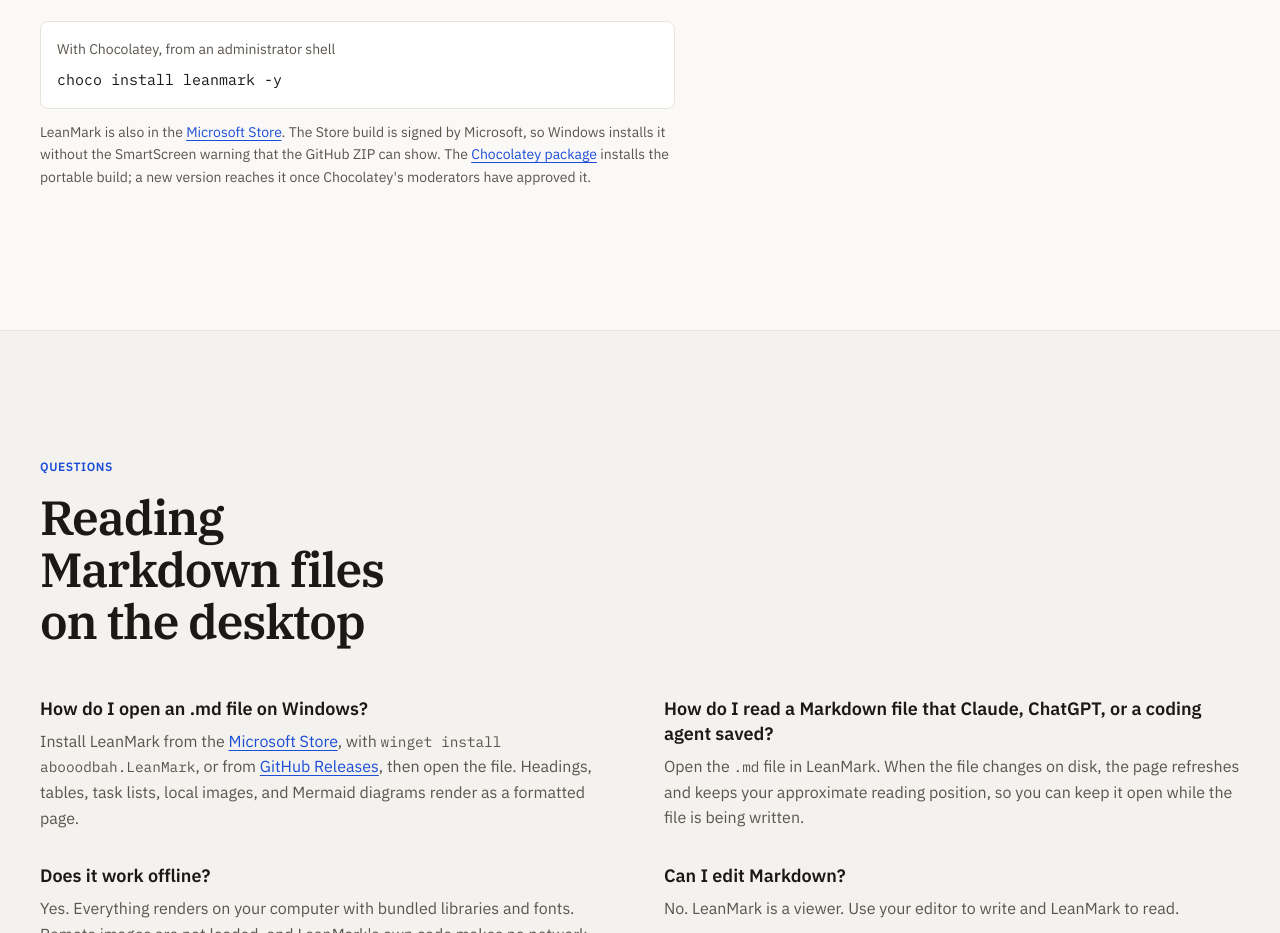
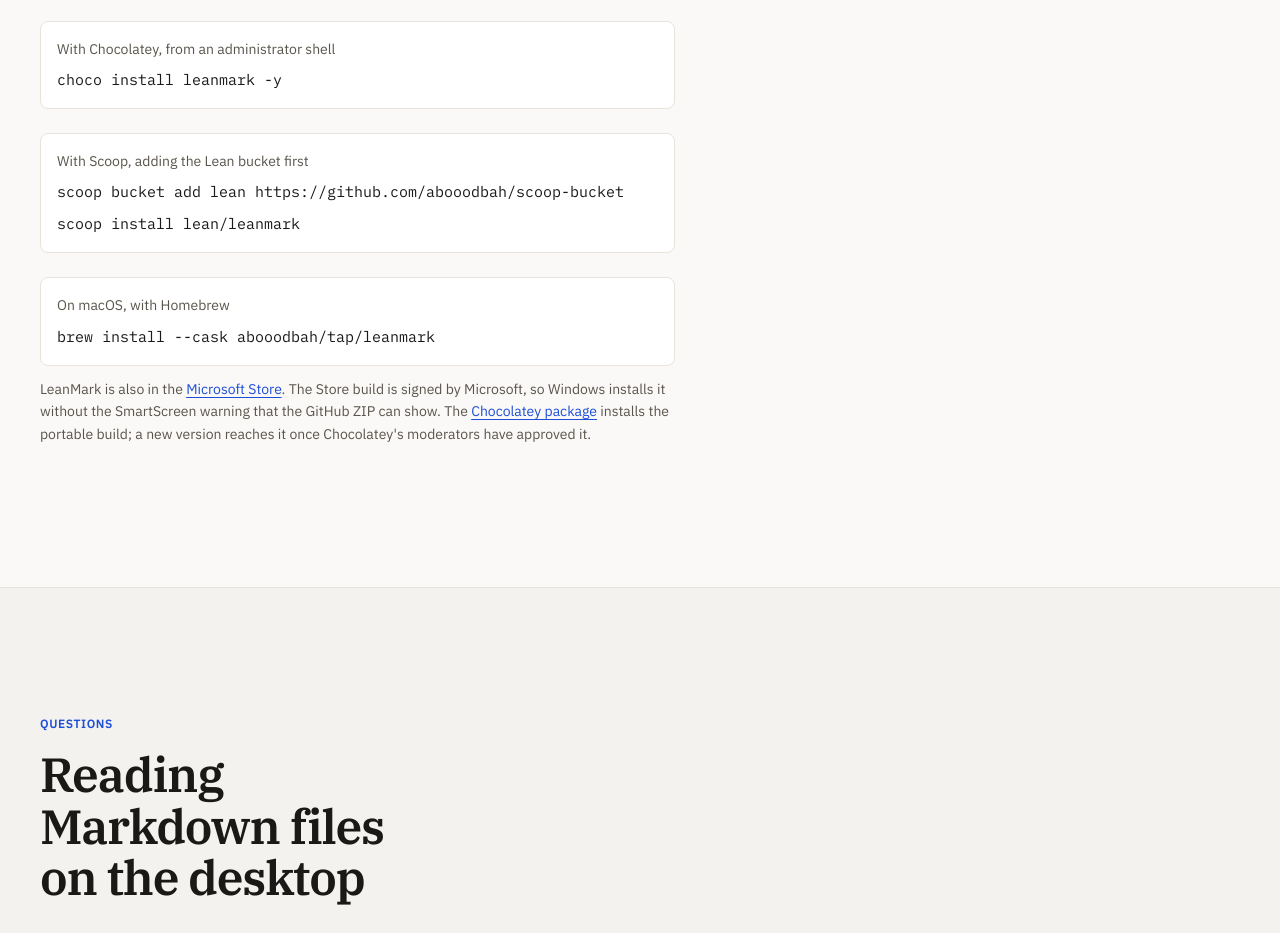
Before and after one commit to abooodbah/leanmark, a website: page site/index.html in a window 1280 px wide. Shown: the part 5464-6397 px from the top of the page. Drawn offline with Linux system fonts and the light colour scheme.

Commit message:
List the Scoop and Homebrew commands in the site's install section
The FAQ already says LeanMark is on Scoop and Homebrew, and the README has
both commands; the install section now shows them too.

```diff
--- a/site/index.html
+++ b/site/index.html
@@ -359,6 +359,15 @@
             <span>With Chocolatey, from an administrator shell</span>
             <code>choco install leanmark -y</code>
           </div>
+          <div class="install-command">
+            <span>With Scoop, adding the Lean bucket first</span>
+            <code>scoop bucket add lean https://github.com/abooodbah/scoop-bucket</code>
+            <code>scoop install lean/leanmark</code>
+          </div>
+          <div class="install-command">
+            <span>On macOS, with Homebrew</span>
+            <code>brew install --cask abooodbah/tap/leanmark</code>
+          </div>
           <p class="store-note">
             LeanMark is also in the
             <a href="https://apps.microsoft.com/detail/9MSS4WKJ22ZV">Microsoft Store</a>.
```
